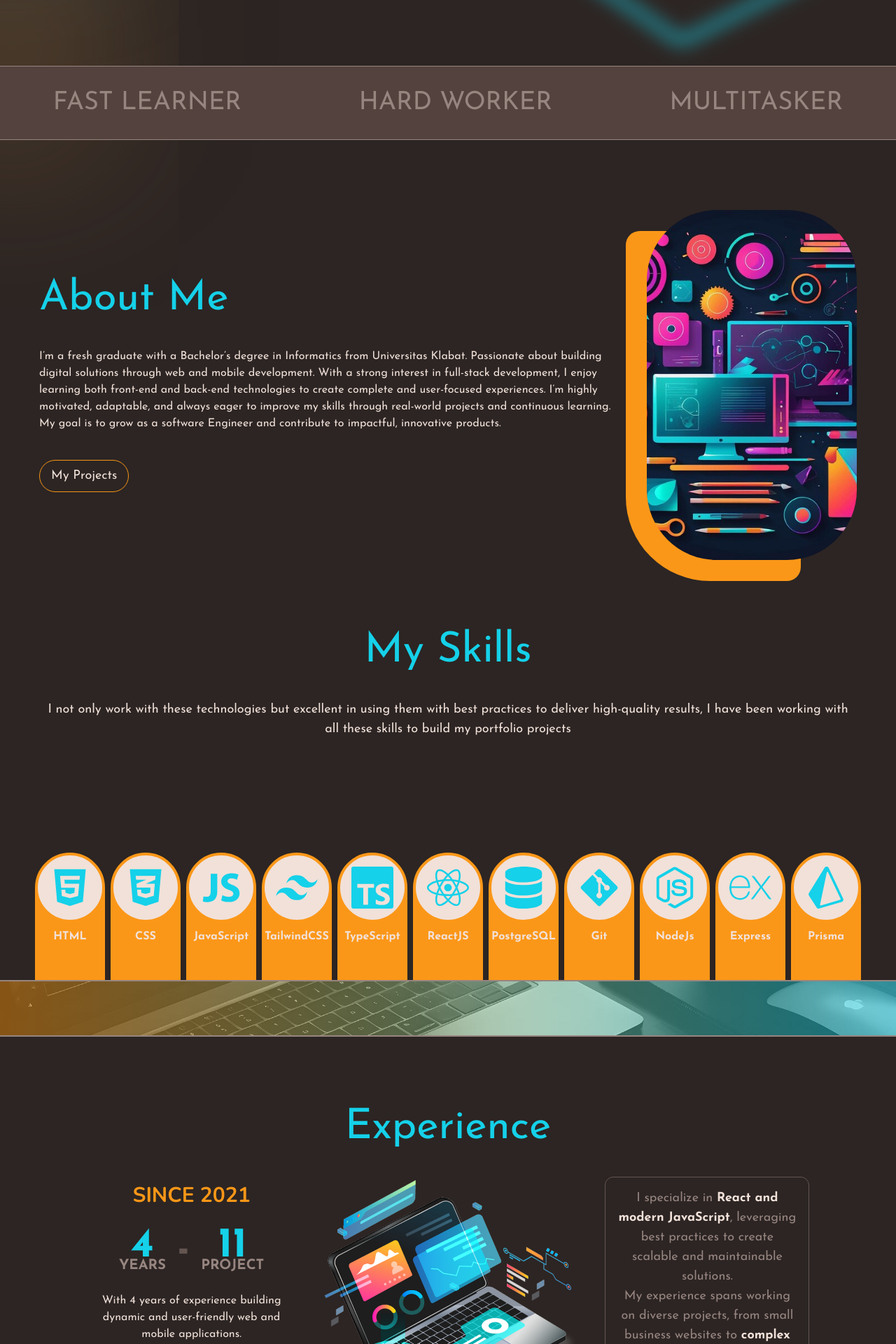
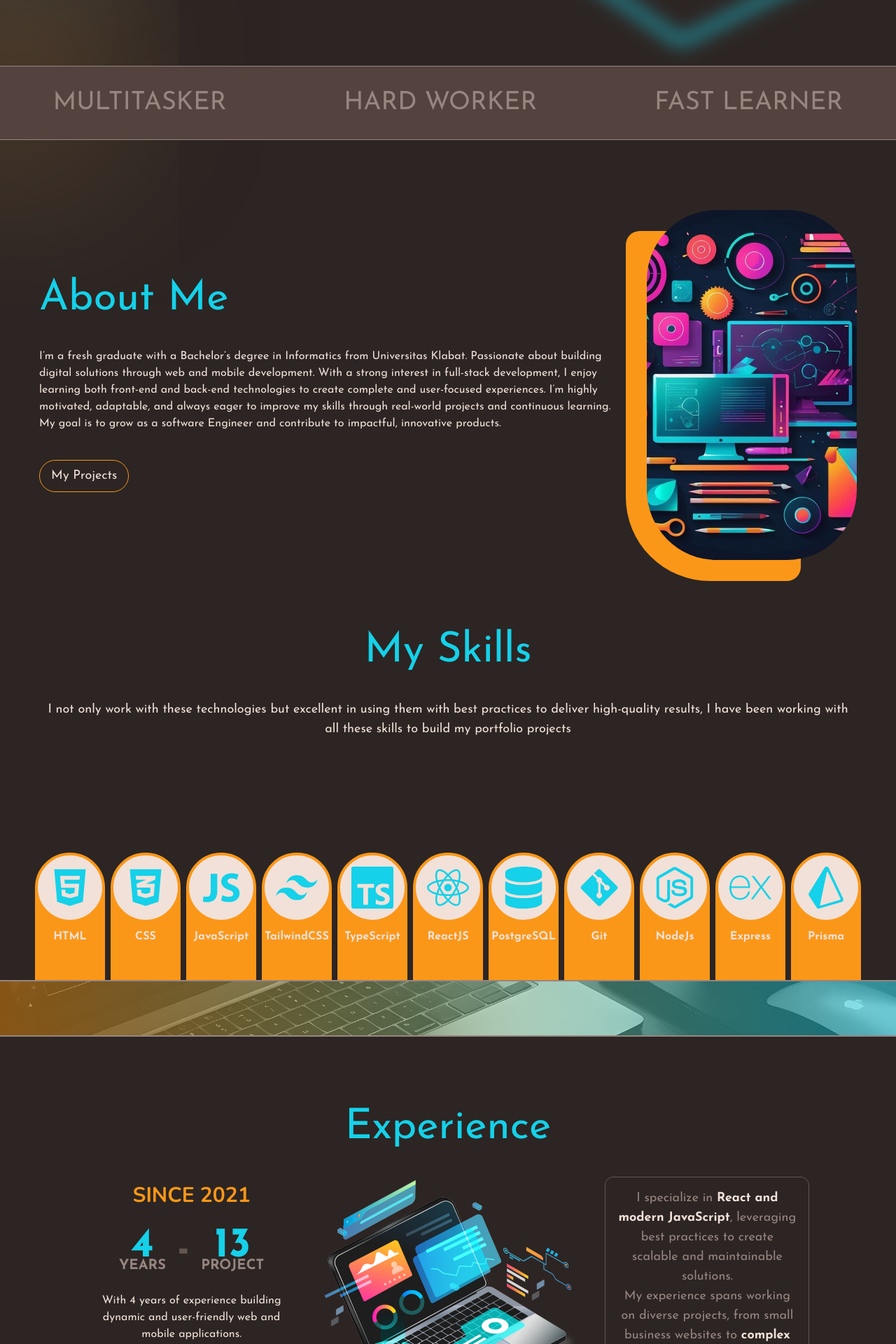
Before and after one commit to waynewagiuw/portofolio, a React (Vite) app: page / in a window 1280 px wide. Shown: the part 580-2500 px from the top of the page at 70% size. Built offline with nearby package versions, Linux system fonts and the light colour scheme.

Commit message:
add project

```diff
--- a/src/components/experienceSection/ExperienceTopLeft.jsx
+++ b/src/components/experienceSection/ExperienceTopLeft.jsx
@@ -9,7 +9,7 @@ const ExperienceTopLeft = () => {
       <div className="flex justify-center items-center gap-4">
         <ExperienceInfo number="4" text="Years" />
         <p className="font-bold text-6xl text-lightBrown">-</p>
-        <ExperienceInfo number="11" text="Project" />
+        <ExperienceInfo number="13" text="Project" />
       </div>
       <p className="text-center">
         With 4 years of experience building dynamic and user-friendly web and mobile
--- a/src/components/projectsSection/ProjectsMain.jsx
+++ b/src/components/projectsSection/ProjectsMain.jsx
@@ -5,37 +5,35 @@ import { fadeIn } from "../../framerMotion/variants";
 
 const projects = [
   {
-    name: "Green Poin Mobile Application",
+    name: "GreenPoin Mobile Dev",
     align: "right",
     image: "/images/website-img-1.png",
     link: "https://github.com/waynewagiuw/GreenPoin/tree/main",
   },
-
+  {
+    name: "Company Profile Front-End",
+    align: "left",
+    image: "/images/website-img-5.jpg",
+    link: "https://github.com/waynewagiuw/company_profile",
+  },
   {
     name: "Full Stack CRUD",
-    align: "left",
+    align: "right",
     image: "/images/website-img-4.jpeg",
     link: "https://github.com/waynewagiuw/CRUD",
   },
   {
-    name: "ArtShop Front-End",
-    align: "right",
+    name: "ArtShop Front End",
+    align: "left",
     image: "/images/website-img-2.jpeg",
     link: "https://github.com/waynewagiuw/artshopcopy",
   },
-   {
-    name: "Library API Back-End",
-    align: "left",
+  {
+    name: "Library API Back End",
+    align: "right",
     image: "/images/website-img-3.jpeg",
     link: "https://github.com/waynewagiuw/library_api",
   },
-
-  // {
-  //   name: "Wyn_Art Patreon Website",
-  //   align: "right",
-  //   image: "/images/website-img-1w.jpg",
-  //   link: "https://github.com/waynewagiuw/Wyn_Art_Patreon",
-  // },
 ];
 
 const ProjectsMain = () => {
--- a/src/components/subHeroSection/SubHeroMain.jsx
+++ b/src/components/subHeroSection/SubHeroMain.jsx
@@ -1,9 +1,9 @@
 const SubHeroMain = () => {
   return (
     <div className="w-full border-y bg-brown border-lightGrey text-lightGrey flex justify-around uppercase xl:text-4xl md:text-2xl sm:text-4xl py-8 md:flex-row sm:flex-col items-center gap-4">
-      <p className="md:block sm:hidden">Fast Learner</p>
+      <p className="md:block sm:hidden">Multitasker</p>
       <p className="md:block sm:hidden">Hard Worker</p>
-      <p>Multitasker</p>
+      <p>Fast Learner</p>
     </div>
   );
 };
```
Also changed, not shown: public/images/website-img-5.jpg (added).
